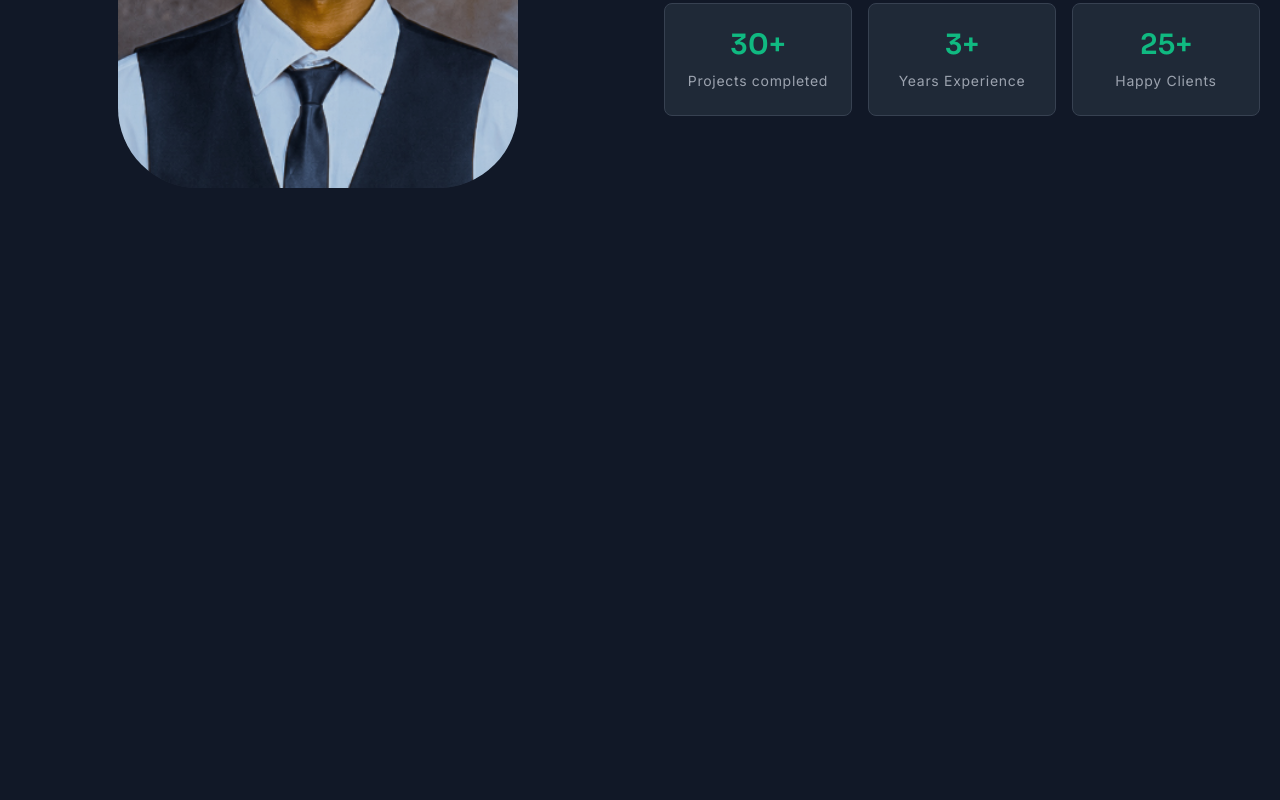
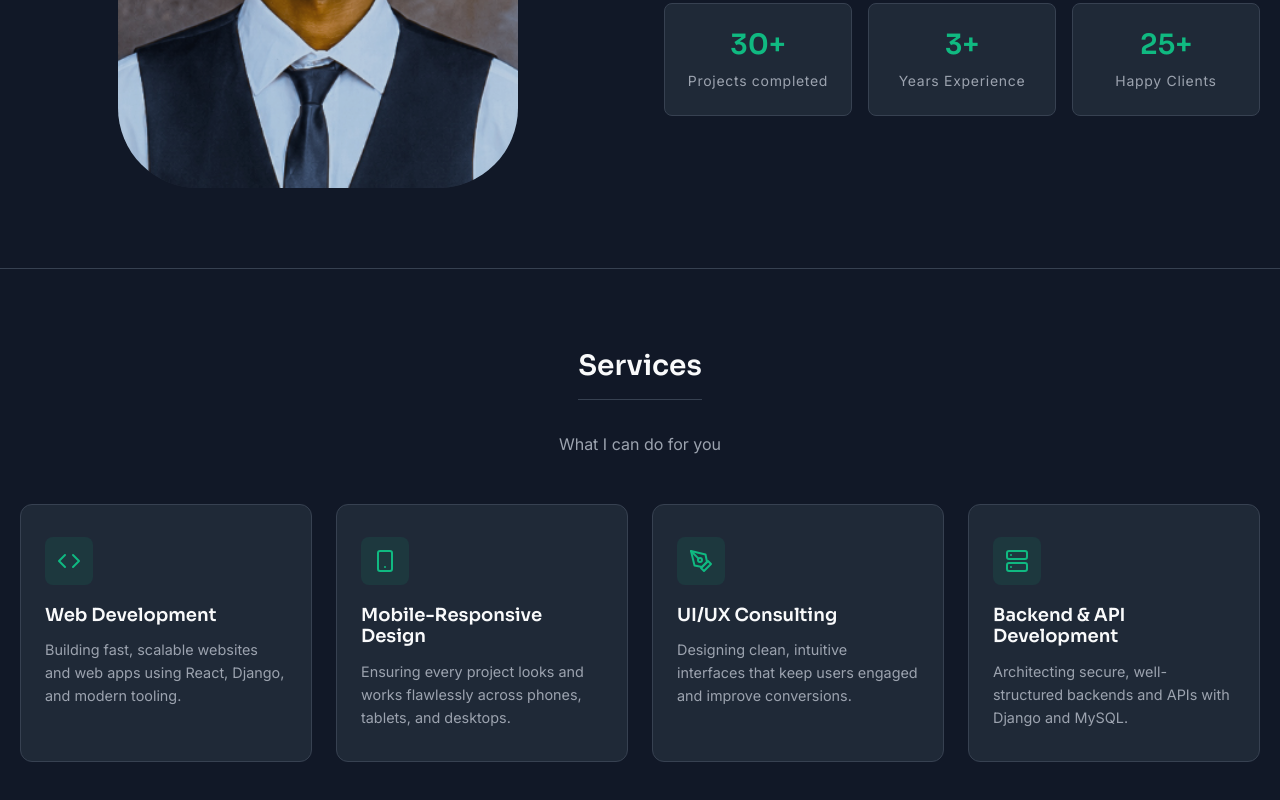
Before and after one commit to OluwaseunCfc/oluwaseun-portfolio, a React (Vite) app: page / in a window 1280 px wide. Shown: the part 1179-1979 px from the top of the page. Before the commit the page ends 1447 px from the top, so only its background shows below. Built offline with nearby package versions, Linux system fonts and the light colour scheme.

Commit message:
service section

```diff
--- /dev/null
+++ b/src/data/services.js
@@ -0,0 +1,30 @@
+import { FiCode, FiSmartphone, FiPenTool, FiServer } from 'react-icons/fi';
+
+const services = [
+  {
+    icon: FiCode,
+    title: 'Web Development',
+    description:
+      'Building fast, scalable websites and web apps using React, Django, and modern tooling.',
+  },
+  {
+    icon: FiSmartphone,
+    title: 'Mobile-Responsive Design',
+    description:
+      'Ensuring every project looks and works flawlessly across phones, tablets, and desktops.',
+  },
+  {
+    icon: FiPenTool,
+    title: 'UI/UX Consulting',
+    description:
+      'Designing clean, intuitive interfaces that keep users engaged and improve conversions.',
+  },
+  {
+    icon: FiServer,
+    title: 'Backend & API Development',
+    description:
+      'Architecting secure, well-structured backends and APIs with Django and MySQL.',
+  },
+];
+
+export default services;
--- a/src/index.css
+++ b/src/index.css
@@ -353,3 +353,57 @@ body {
   color: var(--color-text-muted);
   margin: 0;
 }
+
+/* ===== Services ===== */
+.services-section {
+  padding: 5rem 1.25rem;
+  border-top: 1px solid var(--color-border);
+}
+
+.section-subheading {
+  font-family: 'Inter', sans-serif;
+  font-size: 1rem;
+  color: var(--color-text-muted);
+  margin-top: 0.5rem;
+}
+
+.service-card {
+  background-color: var(--color-surface);
+  border: 1px solid var(--color-border);
+  border-radius: 0.75rem;
+  padding: 2rem 1.5rem;
+  transition: border-color 0.2s ease, transform 0.2s ease;
+}
+
+.service-card:hover {
+  border-color: var(--color-emerald);
+  transform: translateY(-4px);
+}
+
+.service-icon {
+  width: 48px;
+  height: 48px;
+  border-radius: 0.5rem;
+  background-color: rgba(16, 185, 129, 0.1);
+  color: var(--color-emerald);
+  display: flex;
+  align-items: center;
+  justify-content: center;
+  margin-bottom: 1.25rem;
+}
+
+.service-card h3 {
+  font-family: 'Sora', sans-serif;
+  font-weight: 600;
+  font-size: 1.125rem;
+  color: var(--color-text);
+  margin-bottom: 0.75rem;
+}
+
+.service-card p {
+  font-family: 'Inter', sans-serif;
+  font-size: 0.9rem;
+  color: var(--color-text-muted);
+  line-height: 1.6;
+  margin: 0;
+}
--- a/src/sections/Services.jsx
+++ b/src/sections/Services.jsx
@@ -1,11 +1,33 @@
-import React from 'react'
+import services from '../data/services';
 
 function Services() {
   return (
-    <div>
+    <section id="services" className="services-section">
+      <div className="text-center mb-5">
+        <h2 className="section-heading">Services</h2>
+        <p className="section-subheading">
+          What I can do for you
+        </p>
+      </div>
 
-    </div>
-  )
+      <div className="row g-4">
+        {services.map((service) => {
+          const Icon = service.icon;
+          return (
+            <div className="col-12 col-sm-6 col-lg-3" key={service.title}>
+              <div className="service-card h-100">
+                <div className="service-icon">
+                  <Icon size={24} />
+                </div>
+                <h3>{service.title}</h3>
+                <p>{service.description}</p>
+              </div>
+            </div>
+          );
+        })}
+      </div>
+    </section>
+  );
 }
 
-export default Services
+export default Services;
```
